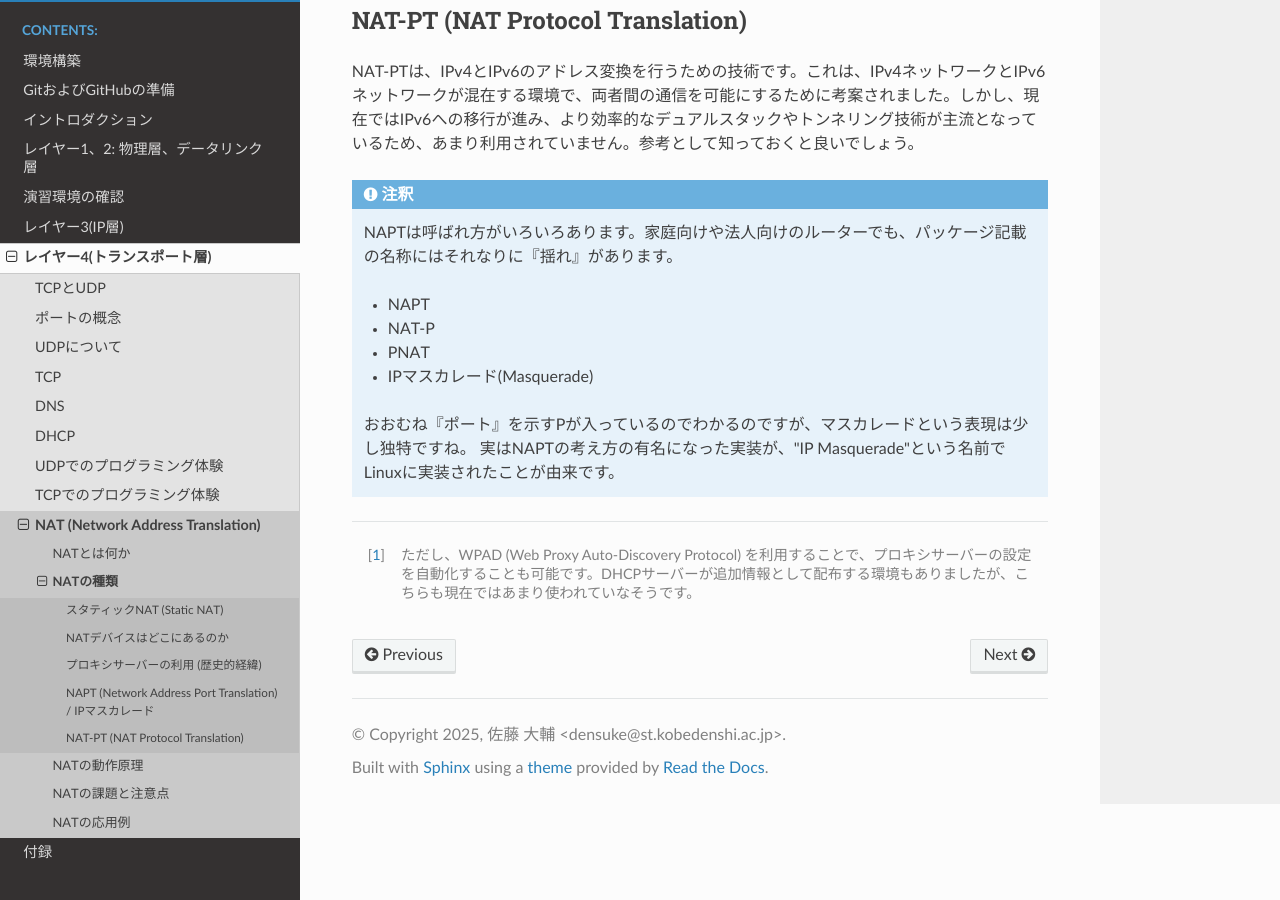
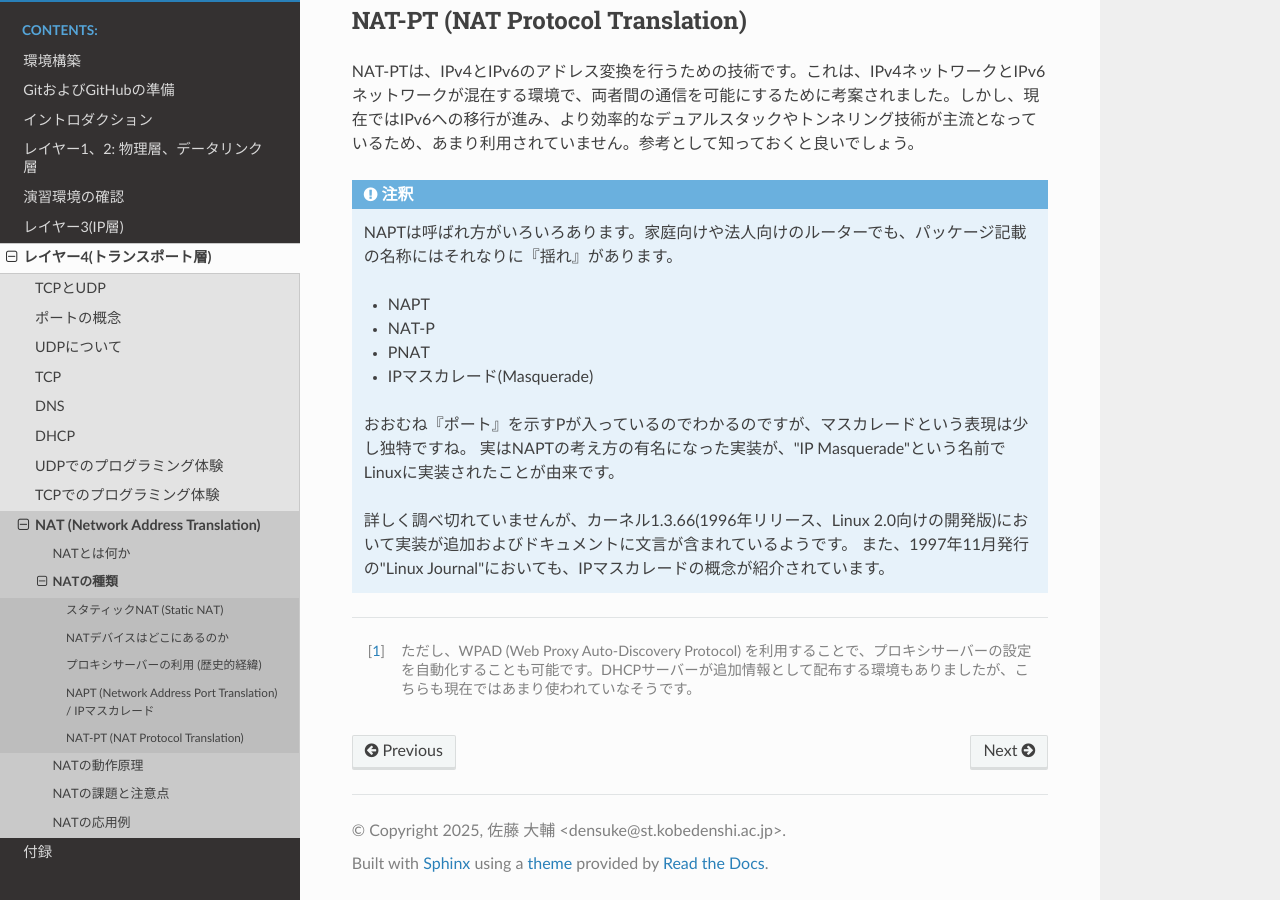
Before and after one commit to densuke/2025-network-doc, a Sphinx documentation site: the page built from source/transport/nat/types-of-nat.md, in a window 1280 px wide and 900 px high, scrolled down 3428 px. Built offline with Sphinx 7.4.7 and the Read the Docs theme 3.1.0, drawn with Linux system fonts in a browser that asks for light colours.

Commit message:
IP Masqueradeの初期実装の時期確認

````diff
--- a/source/transport/nat/types-of-nat.md
+++ b/source/transport/nat/types-of-nat.md
@@ -162,4 +162,8 @@ NAPTは呼ばれ方がいろいろあります。家庭向けや法人向けの
 
 おおむね『ポート』を示すPが入っているのでわかるのですが、マスカレードという表現は少し独特ですね。
 実はNAPTの考え方の有名になった実装が、"IP Masquerade"という名前でLinuxに実装されたことが由来です。
+
+詳しく調べ切れていませんが、カーネル1.3.66(1996年リリース、Linux 2.0向けの開発版)において実装が追加およびドキュメントに文言が含まれているようです。
+また、1997年11月発行の"Linux Journal"においても、IPマスカレードの概念が紹介されています。
+
 ```
````
